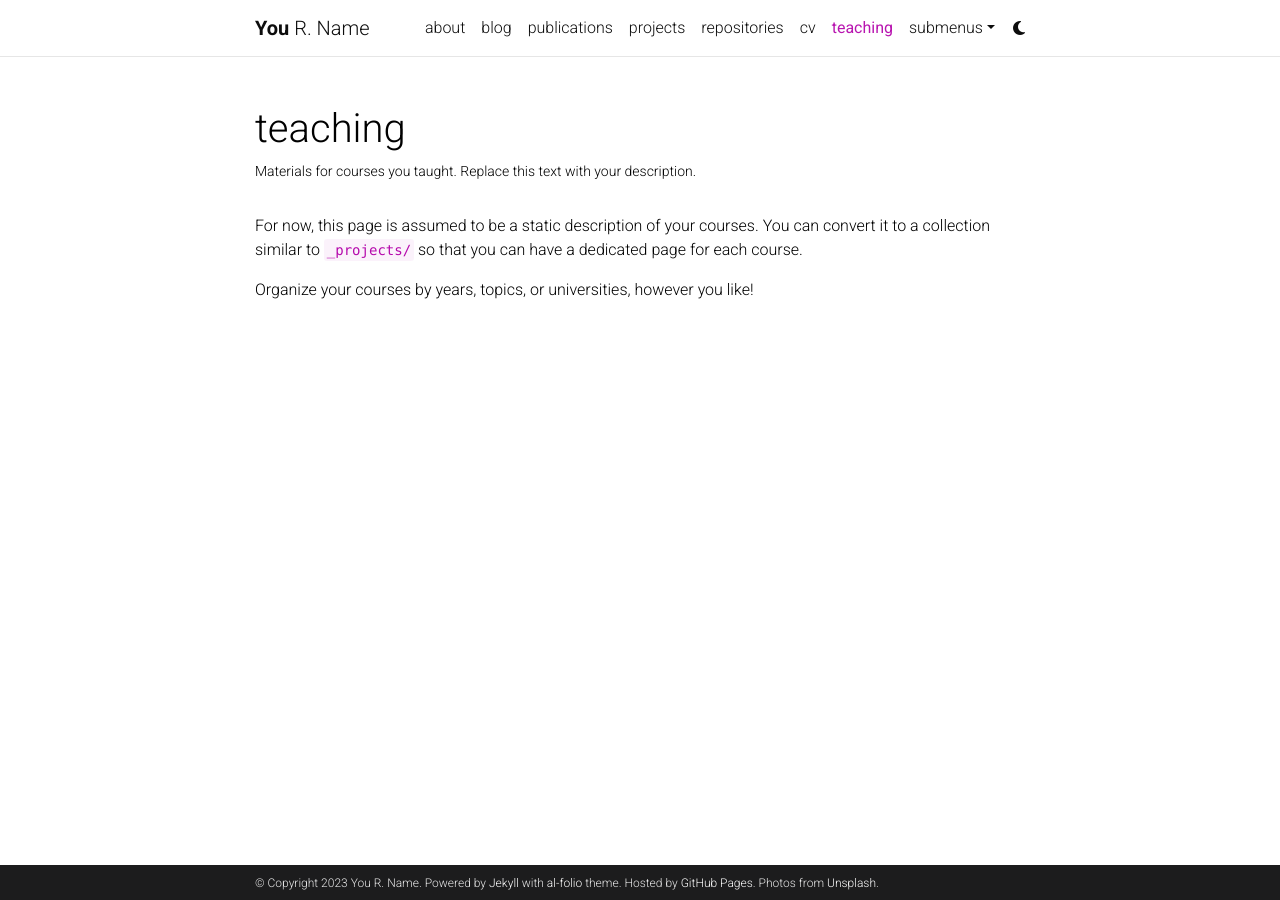
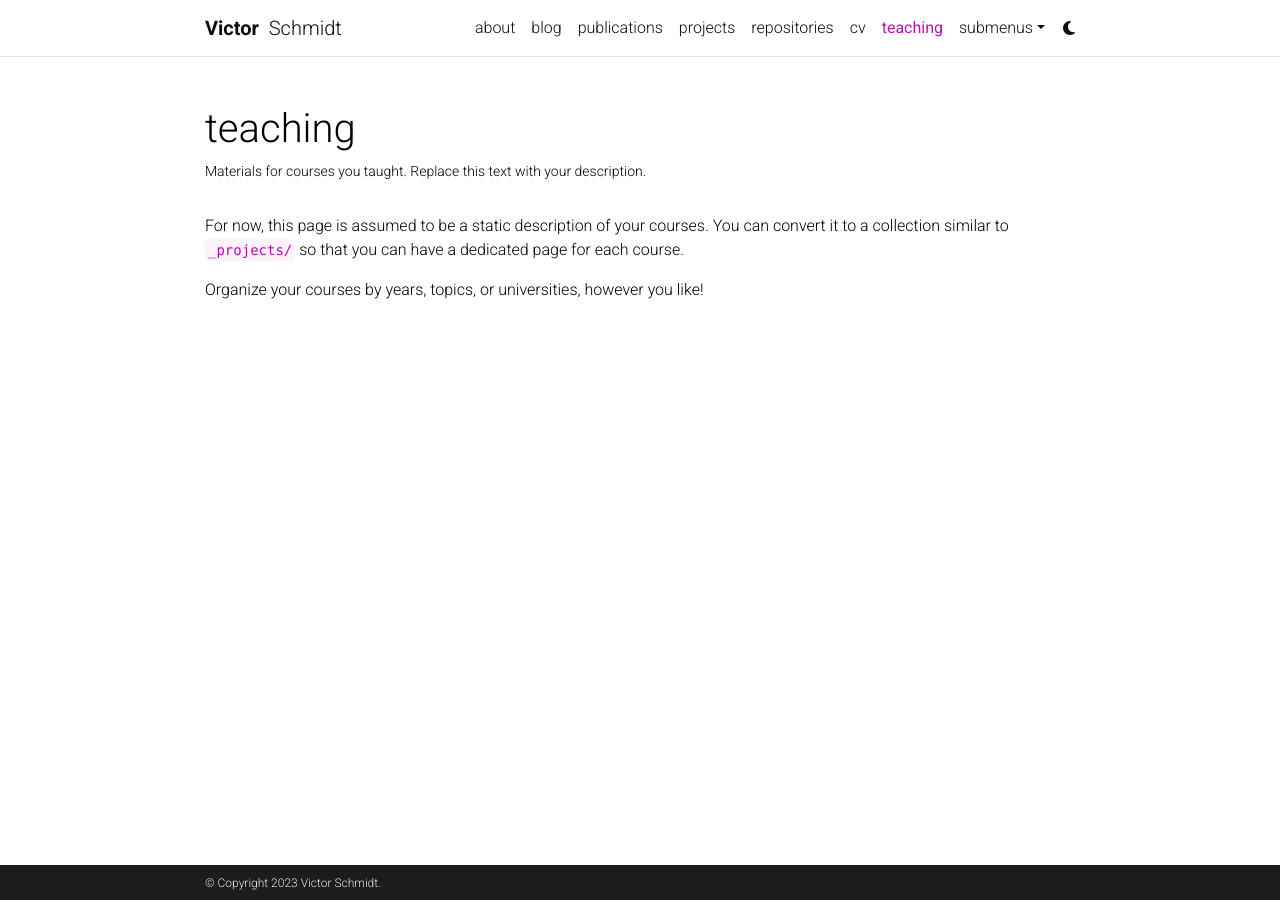
Before and after one commit to vict0rsch/vict0rsch.github.io, a Jekyll site: the page built from _pages/teaching.md, in a window 1280 px wide. Built offline with Jekyll 4.4.1, drawn with Linux system fonts in a browser that asks for light colours; comment, search, counter and statistics services are not loaded; a style sheet for code colours, icons or effects is not loaded.

```diff
--- a/_config.yml
+++ b/_config.yml
@@ -3,41 +3,38 @@
 # -----------------------------------------------------------------------------
 
 title: blank # the website title (if blank, full name will be used instead)
-first_name: You
-middle_name: R.
-last_name: Name
-email: you@example.com
+first_name: Victor
+middle_name: ""
+last_name: Schmidt
+email: schmidtv@mila.quebec
 description: > # the ">" symbol means to ignore newlines until "footer_text:"
-  A simple, whitespace theme for academics. Based on [*folio](https://github.com/bogoli/-folio) design.
-footer_text: >
-  Powered by <a href="https://jekyllrb.com/" target="_blank">Jekyll</a> with <a href="https://github.com/alshedivat/al-folio">al-folio</a> theme.
-  Hosted by <a href="https://pages.github.com/" target="_blank">GitHub Pages</a>.
-  Photos from <a href="https://unsplash.com" target="_blank">Unsplash</a>.
-keywords: jekyll, jekyll-theme, academic-website, portfolio-website  # add your own keywords or leave empty
+  PhD candidate at Mila, Université de Montréal, supervised by Prof. Yoshua Bengio.I am interested in applications of AI in the fight against climate change.
+footer_text: ""
+keywords: deep learning, GANs, GNNs, materials discovery, climate change # add your own keywords or leave empty
 
 lang: en # the language of your site (for example: en, fr, cn, ru, etc.)
-icon: ⚛️  # the emoji used as the favicon (alternatively, provide image name in /assets/img/)
+icon: 🌍 # the emoji used as the favicon (alternatively, provide image name in /assets/img/)
 
 url: https://alshedivat.github.io # the base hostname & protocol for your site
 baseurl: /al-folio # the subpath of your site, e.g. /blog/
 last_updated: false # set to true if you want to display last updated in the footer
-impressum_path:  # set to path to include impressum link in the footer, use the same path as permalink in a page, helps to conform with EU GDPR
+impressum_path: # set to path to include impressum link in the footer, use the same path as permalink in a page, helps to conform with EU GDPR
 
 # -----------------------------------------------------------------------------
 # Theme
 # -----------------------------------------------------------------------------
 
 # code highlighter theme
-highlight_theme_light: github   # https://github.com/jwarby/jekyll-pygments-themes
-highlight_theme_dark: native    # https://github.com/jwarby/jekyll-pygments-themes
+highlight_theme_light: github # https://github.com/jwarby/jekyll-pygments-themes
+highlight_theme_dark: native # https://github.com/jwarby/jekyll-pygments-themes
 
 # repo color theme
-repo_theme_light: default       # https://github.com/anuraghazra/github-readme-stats/blob/master/themes/README.md
-repo_theme_dark: dark           # https://github.com/anuraghazra/github-readme-stats/blob/master/themes/README.md
+repo_theme_light: default # https://github.com/anuraghazra/github-readme-stats/blob/master/themes/README.md
+repo_theme_dark: dark # https://github.com/anuraghazra/github-readme-stats/blob/master/themes/README.md
 repo_trophies:
   enabled: true
-  theme_light: flat    # https://github.com/ryo-ma/github-profile-trophy
-  theme_dark: gitdimmed  # https://github.com/ryo-ma/github-profile-trophy
+  theme_light: flat # https://github.com/ryo-ma/github-profile-trophy
+  theme_dark: gitdimmed # https://github.com/ryo-ma/github-profile-trophy
 
 # -----------------------------------------------------------------------------
 # RSS Feed
@@ -55,7 +52,7 @@ navbar_fixed: true
 footer_fixed: true
 
 # Dimensions
-max_width: 800px
+max_width: 900px
 
 # TODO: add layout settings (single page vs. multi-page)
 
@@ -71,14 +68,14 @@ og_image: # The site-wide (default for all links) Open Graph preview image
 # Social integration
 # -----------------------------------------------------------------------------
 
-github_username: # your GitHub user name
+github_username: vict0rsch # your GitHub user name
 gitlab_username: # your GitLab user name
-twitter_username: # your Twitter handle
+twitter_username: vict0rsch # your Twitter handle
 mastodon_username: # your mastodon instance+username in the format instance.tld/@username
-linkedin_username: # your LinkedIn user name
+linkedin_username: victor-schmidt-30418083 # your LinkedIn user name
 telegram_username: # your Telegram user name
-scholar_userid: # your Google Scholar ID
-semanticscholar_id: # your Semantic Scholar ID
+scholar_userid: mKLme1kAAAAJ # your Google Scholar ID
+semanticscholar_id: 97574153 # your Semantic Scholar ID
 whatsapp_number: # your WhatsApp number (full phone number in international format. Omit any zeroes, brackets, or dashes when adding the phone number in international format.)
 orcid_id: # your ORCID ID
 medium_username: # your Medium username
@@ -94,7 +91,7 @@ keybase_username: # your keybase user name
 wikidata_id: # your wikidata id
 wikipedia_id: # your wikipedia id (Case sensitive)
 dblp_url: # your DBLP profile url
-stackoverflow_id: # your stackoverflow id
+stackoverflow_id: 3867406 # your stackoverflow id
 kaggle_id: # your kaggle id
 lastfm_id: # your lastfm id
 spotify_id: # your spotify id
@@ -106,17 +103,17 @@ youtube_id: # your youtube channel id (youtube.com/@<youtube_id>)
 discord_id: # your discord id (18-digit unique numerical identifier)
 
 contact_note: >
-  You can even add a little note about which of these is the best way to reach you.
+  Happy to chat in general!
 
 # -----------------------------------------------------------------------------
 # Analytics and search engine verification
 # -----------------------------------------------------------------------------
 
-google_analytics:  # your Google Analytics measurement ID (format: G-XXXXXXXXXX)
-panelbear_analytics:  # panelbear analytics site ID (format: XXXXXXXXX)
+google_analytics: # your Google Analytics measurement ID (format: G-XXXXXXXXXX)
+panelbear_analytics: # panelbear analytics site ID (format: XXXXXXXXX)
 
-google_site_verification:  # your google-site-verification ID (Google Search Console)
-bing_site_verification:  # out your bing-site-verification ID (Bing Webmaster)
+google_site_verification: # your google-site-verification ID (Google Search Console)
+bing_site_verification: # out your bing-site-verification ID (Bing Webmaster)
 
 # -----------------------------------------------------------------------------
 # Blog
@@ -139,15 +136,15 @@ related_blog_posts:
 # Follow instructions on https://giscus.app/ to setup for your repo to fill out
 # the information below.
 giscus:
-  repo: alshedivat/al-folio      # <your-github-user-name>/<your-github-repo-name>
+  repo: alshedivat/al-folio # <your-github-user-name>/<your-github-repo-name>
   repo_id: MDEwOlJlcG9zaXRvcnk2MDAyNDM2NQ==
-  category: Comments             # name of the category under which discussions will be created
+  category: Comments # name of the category under which discussions will be created
   category_id: DIC_kwDOA5PmLc4CTBt6
-  mapping: title                 # identify discussions by post title
-  strict: 1                      # use strict identification mode
-  reactions_enabled: 1           # enable (1) or disable (0) emoji reactions
-  input_position: bottom         # whether to display input form below (bottom) or above (top) the comments
-  theme: preferred_color_scheme  # name of the color scheme (preferred works well with al-folio light/dark mode)
+  mapping: title # identify discussions by post title
+  strict: 1 # use strict identification mode
+  reactions_enabled: 1 # enable (1) or disable (0) emoji reactions
+  input_position: bottom # whether to display input form below (bottom) or above (top) the comments
+  theme: preferred_color_scheme # name of the color scheme (preferred works well with al-folio light/dark mode)
   emit_metadata: 0
   lang: en
 
@@ -158,9 +155,9 @@ disqus_shortname: al-folio # put your disqus shortname
 # External sources.
 # If you have blog posts published on medium.com or other external sources,
 # you can display them in your blog by adding a link to the RSS feed.
-external_sources:
-  - name: medium.com
-    rss_url: https://medium.com/@al-folio/feed
+# external_sources:
+#   - name: medium.com
+#     rss_url: https://medium.com/@al-folio/feed
 
 # -----------------------------------------------------------------------------
 # Collections
@@ -196,7 +193,7 @@ highlighter: rouge
 kramdown:
   input: GFM
   syntax_highlighter_opts:
-    css_class: 'highlight'
+    css_class: "highlight"
     span:
       line_numbers: false
     block:
@@ -204,7 +201,7 @@ kramdown:
       start_line: 1
 
 # Includes & excludes
-include: ['_pages']
+include: ["_pages"]
 exclude:
   - bin
   - Gemfile
@@ -243,7 +240,7 @@ defaults:
 # -----------------------------------------------------------------------------
 
 jekyll-minifier:
-  exclude: ['robots.txt']
+  exclude: ["robots.txt"]
   uglifier_args:
     harmony: true
 
@@ -258,18 +255,17 @@ jekyll-archives:
     tag: archive-tag
     category: archive-category
   permalinks:
-    year: '/blog/:year/'
-    tag: '/blog/tag/:name/'
-    category: '/blog/category/:name/'
+    year: "/blog/:year/"
+    tag: "/blog/tag/:name/"
+    category: "/blog/category/:name/"
 
-display_tags: ['formatting', 'images', 'links', 'math', 'code'] # these tags will be displayed on the front page of your blog
+display_tags: ["formatting", "images", "links", "math", "code"] # these tags will be displayed on the front page of your blog
 
 # -----------------------------------------------------------------------------
 # Jekyll Scholar
 # -----------------------------------------------------------------------------
 
 scholar:
-
   last_name: [Einstein]
   first_name: [Albert, A.]
 
@@ -298,12 +294,28 @@ badges: # Display different badges for your publications
   dimensions_badge: true # Dimensions badge (https://badge.dimensions.ai/)
 
 # Filter out certain bibtex entry keywords used internally from the bib output
-filtered_bibtex_keywords: [abbr, abstract, arxiv, bibtex_show, html, pdf, selected, supp, blog, code, poster, slides, website, preview, altmetric]
+filtered_bibtex_keywords:
+  [
+    abbr,
+    abstract,
+    arxiv,
+    bibtex_show,
+    html,
+    pdf,
+    selected,
+    supp,
+    blog,
+    code,
+    poster,
+    slides,
+    website,
+    preview,
+    altmetric,
+  ]
 
 # Maximum number of authors to be shown for each publication (more authors are visible on click)
-max_author_limit: 3  # leave blank to always show all authors
-more_authors_animation_delay: 10  # more authors are revealed on click using animation; smaller delay means faster animation
-
+max_author_limit: 3 # leave blank to always show all authors
+more_authors_animation_delay: 10 # more authors are revealed on click using animation; smaller delay means faster animation
 
 # -----------------------------------------------------------------------------
 # Jekyll Link Attributes
@@ -315,7 +327,6 @@ external_links:
   rel: external nofollow noopener
   target: _blank
   exclude:
-
 
 # -----------------------------------------------------------------------------
 # Responsive WebP Images
@@ -342,29 +353,31 @@ imagemagick:
 # -----------------------------------------------------------------------------
 
 jekyll-diagrams:
-    # configuration, see https://github.com/zhustec/jekyll-diagrams.
-    # feel free to comment out this section if not using jekyll diagrams.
-
+  # configuration, see https://github.com/zhustec/jekyll-diagrams.
+  # feel free to comment out this section if not using jekyll diagrams.
 
 # -----------------------------------------------------------------------------
 # Optional Features
 # -----------------------------------------------------------------------------
 
-enable_google_analytics:    false  # enables google analytics
-enable_panelbear_analytics: false  # enables panelbear analytics
-enable_google_verification: false  # enables google site verification
-enable_bing_verification:   false  # enables bing site verification
-enable_masonry:             true   # enables automatic project cards arrangement
-enable_math:                true   # enables math typesetting (uses MathJax)
-enable_tooltips:            false  # enables automatic tooltip links generated
-                                   # for each section titles on pages and posts
-enable_darkmode:            true   # enables switching between light/dark modes
-enable_navbar_social:       false  # enables displaying social links in the
-                                   # navbar on the about page
-enable_project_categories:  true   # enables categorization of projects into
-                                   # multiple categories
-enable_medium_zoom:         true   # enables image zoom feature (as on medium.com)
-enable_progressbar:         true   # enables a horizontal progress bar linked to the vertical scroll position
+enable_google_analytics: false # enables google analytics
+enable_panelbear_analytics: false # enables panelbear analytics
+enable_google_verification: false # enables google site verification
+enable_bing_verification: false # enables bing site verification
+enable_masonry: true # enables automatic project cards arrangement
+enable_math: true # enables math typesetting (uses MathJax)
+enable_tooltips:
+  false # enables automatic tooltip links generated
+  # for each section titles on pages and posts
+enable_darkmode: true # enables switching between light/dark modes
+enable_navbar_social:
+  false # enables displaying social links in the
+  # navbar on the about page
+enable_project_categories:
+  true # enables categorization of projects into
+  # multiple categories
+enable_medium_zoom: true # enables image zoom feature (as on medium.com)
+enable_progressbar: true # enables a horizontal progress bar linked to the vertical scroll position
 
 # -----------------------------------------------------------------------------
 # Library versions
```
Also changed, not shown: _pages/about.md (+18 -7 lines), 2 other files.
